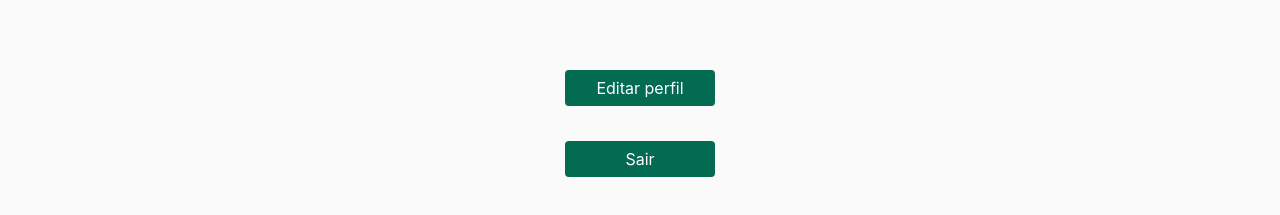
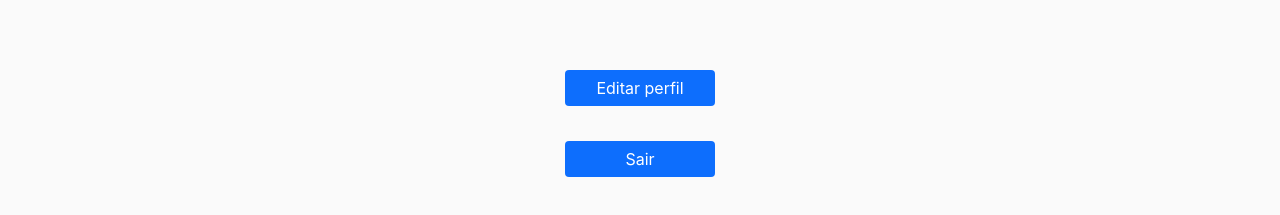
Before and after one commit to ArthurMCS/myTrybetunes, a React (Create React App) app: page /#/profile in a window 1280 px wide. Shown: the part 663-878 px from the top of the page. Built offline with nearby package versions, Linux system fonts and the light colour scheme.

Commit message:
muda a cor dos botões da pagina de profile

```diff
--- a/src/pages/Profile.js
+++ b/src/pages/Profile.js
@@ -46,14 +46,12 @@ const ProfileDiv = styled.div`
       Button {
         width: 150px;
         border: none;
-        background-color: #036B52;
         margin-top: 50px;
         margin-bottom: 20px;;
       }
 
       Button:hover {
         border: none;
-        background-color: rgba(47, 193, 140, 1);
       }
 
       .exitButton {
@@ -143,12 +141,14 @@ export default function Profile({ history }) {
               </label>
               <Button
                 onClick={ () => { history.push('/profile/edit'); } }
+                color="primary"
               >
                 Editar perfil
               </Button>
               <Button
                 className="exitButton"
                 onClick={ () => { history.push('/'); } }
+                color="primary"
               >
                 Sair
               </Button>
--- a/src/pages/ProfileEdit.js
+++ b/src/pages/ProfileEdit.js
@@ -29,7 +29,6 @@ const FormStyled = styled.form`
 
       Button {
         border: none;
-        background-color: #036B52;
         margin-top: 70px;
         margin-bottom: 40px;
         width: 400px;
@@ -37,7 +36,6 @@ const FormStyled = styled.form`
 
       Button:hover {
         border: none;
-        background-color: rgba(47, 193, 140, 1);
       }
 
       .description {
@@ -158,6 +156,7 @@ export default function ProfileEdit({ history }) {
               || newUserImg.length === 0
               || newUserDescription.length === 0
             }
+            color="primary"
           >
             Salvar
           </Button>
```
